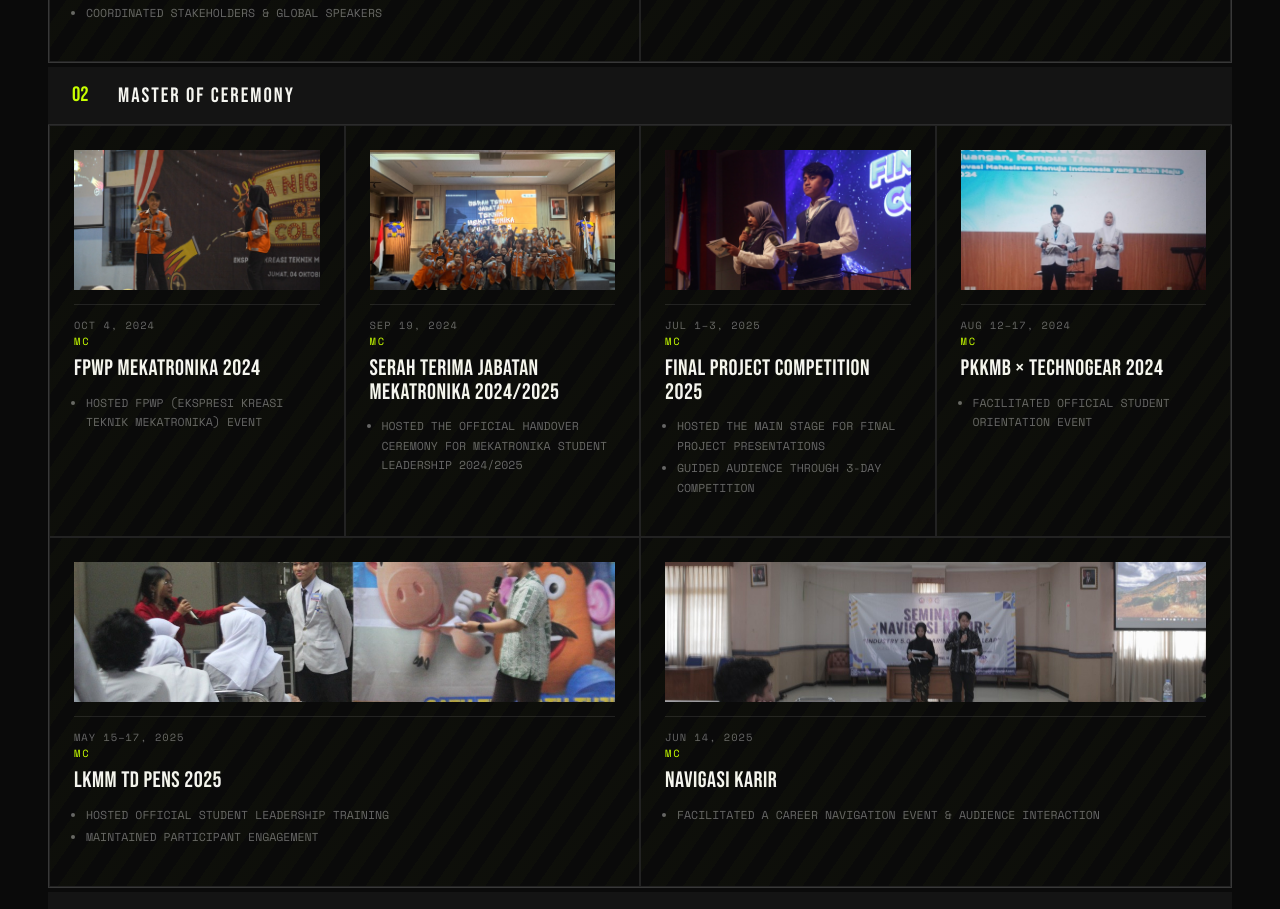
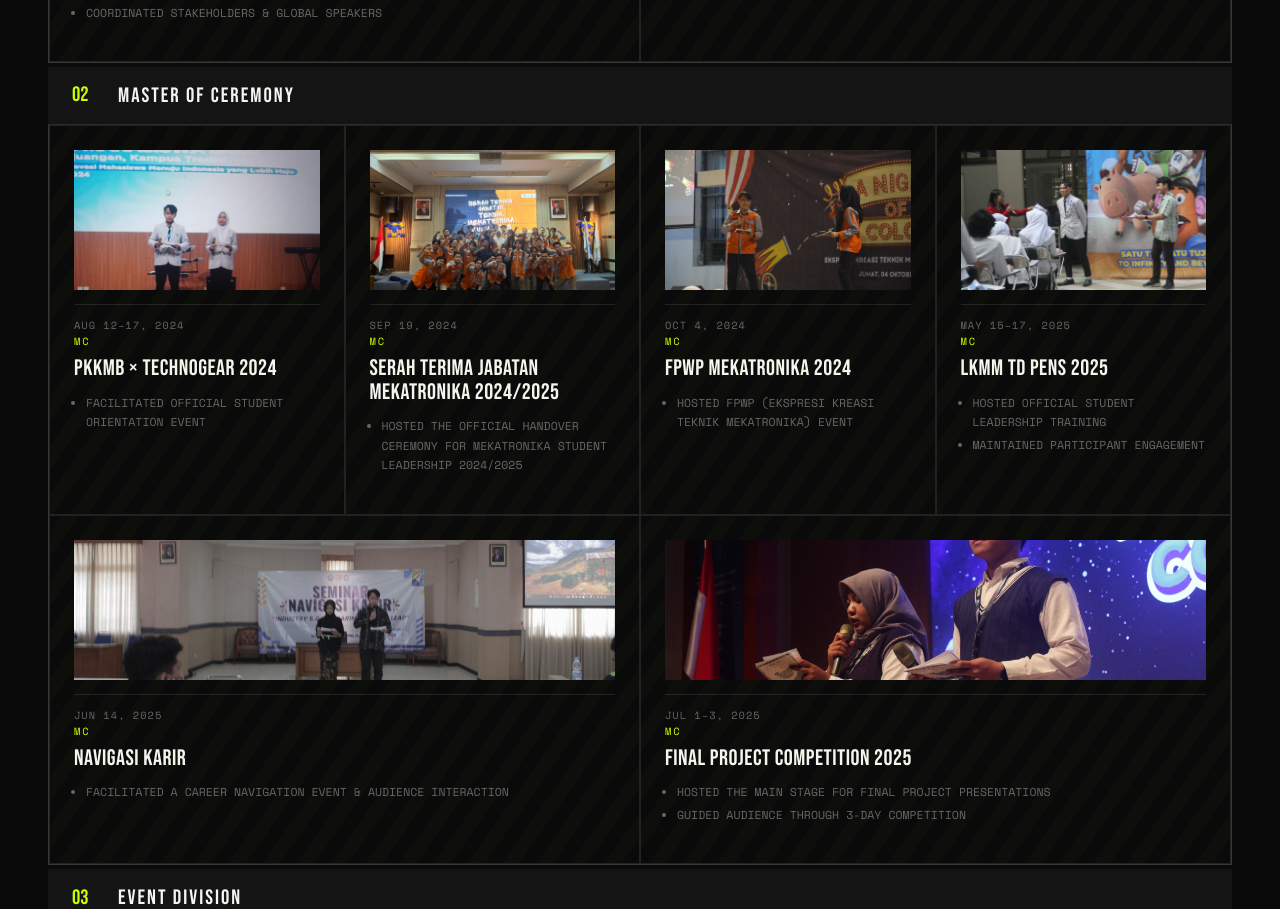
Before and after one commit to R1zkyy/r1zky.github.io, a React (Vite) app: page / in a window 1280 px wide. Shown: the part 1660-2569 px from the top of the page. Built offline with nearby package versions, Linux system fonts and the light colour scheme.

Commit message:
Reorder Network section and sort cards chronologically

```diff
--- a/src/App.jsx
+++ b/src/App.jsx
@@ -35,12 +35,12 @@ const DIVISIONS = [
   {
     tag: '02', name: 'Master of Ceremony',
     events: [
+      { role: 'MC', title: 'PKKMB × TECHNOGEAR 2024', date: 'Aug 12–17, 2024', details: ['Facilitated official student orientation event'], img: '/certs/mc_pkkmb.jpg', imgOptions: { hoverPop: true, style: { objectFit: 'cover', objectPosition: 'center top' } } },
+      { role: 'MC', title: 'Serah Terima Jabatan Mekatronika 2024/2025', date: 'Sep 19, 2024', details: ['Hosted the official handover ceremony for Mekatronika student leadership 2024/2025'], img: '/certs/mc_sertijab.jpg', imgOptions: { hoverPop: true, style: { objectFit: 'cover', objectPosition: 'center top' } } },
       { role: 'MC', title: 'FPWP Mekatronika 2024', date: 'Oct 4, 2024', details: ['Hosted FPWP (Ekspresi Kreasi Teknik Mekatronika) event'], img: imgMcFpwp, imgOptions: { hoverPop: true } },
-      { role: 'MC', title: 'Serah Terima Jabatan Mekatronika 2024/2025', date: 'Sep 19, 2024', details: ['Hosted the official handover ceremony for Mekatronika student leadership 2024/2025'], img: '/certs/mc_sertijab.jpg', imgOptions: { hoverPop: true, style: { objectFit: 'cover', objectPosition: 'center top' } } },
-      { role: 'MC', title: 'Final Project Competition 2025', date: 'Jul 1–3, 2025', details: ['Hosted the main stage for final project presentations', 'Guided audience through 3-day competition'], img: imgMcFpc, imgOptions: { hoverPop: true } },
-      { role: 'MC', title: 'PKKMB × TECHNOGEAR 2024', date: 'Aug 12–17, 2024', details: ['Facilitated official student orientation event'], img: '/certs/mc_pkkmb.jpg', imgOptions: { hoverPop: true, style: { objectFit: 'cover', objectPosition: 'center top' } } },
       { role: 'MC', title: 'LKMM TD PENS 2025', date: 'May 15–17, 2025', details: ['Hosted official student leadership training', 'Maintained participant engagement'], img: imgLkmmTd, imgOptions: { hoverPop: true } },
-      { role: 'MC', title: 'Navigasi Karir', date: 'Jun 14, 2025', details: ['Facilitated a career navigation event & audience interaction'], img: imgMcKarir, imgOptions: { hoverPop: true, style: { objectFit: 'cover', objectPosition: 'center' } } }
+      { role: 'MC', title: 'Navigasi Karir', date: 'Jun 14, 2025', details: ['Facilitated a career navigation event & audience interaction'], img: imgMcKarir, imgOptions: { hoverPop: true, style: { objectFit: 'cover', objectPosition: 'center' } } },
+      { role: 'MC', title: 'Final Project Competition 2025', date: 'Jul 1–3, 2025', details: ['Hosted the main stage for final project presentations', 'Guided audience through 3-day competition'], img: imgMcFpc, imgOptions: { hoverPop: true } }
     ]
   },
   {
@@ -125,9 +125,9 @@ const DIVISIONS = [
 ];
 
 const PROJECTS = [
+  { title: 'CNC-Based Project', date: 'Feb–May 2024', desc: 'Precision component design using CNC technology with WinMax & CAD/CAM.', tech: 'Winmax, CNC Haas Mill VF3', color: 'c-steel', icon: '⚙️', img: '/certs/cnc_based.jpg', imgOptions: { hoverPop: true, style: { objectFit: 'cover', objectPosition: 'center' } } },
   { title: 'Scoring Board', date: 'Aug–Dec 2024', desc: 'Electronic scoring board with dual 7-segment displays and potentiometer-based score control, housed in a transparent acrylic enclosure. Designed for real-time score tracking in competition events.', tech: 'Electronics, PCB Design, Acrylic Fabrication', color: 'c-steel', icon: '🎯', img: '/certs/scoring_board.jpg', imgOptions: { hoverPop: true, style: { objectFit: 'cover', objectPosition: 'center' } } },
   { title: 'Workshop 3D: Making Urban Toys', date: 'Sept–Oct 2024', desc: '3D design & printing workshop focused on crafting urban-themed toys.', tech: 'Blender', color: 'c-lime', icon: '🎮', img: '/certs/workshop_3d.png', imgOptions: { hoverPop: true, style: { objectFit: 'cover', objectPosition: 'center' } } },
-  { title: 'CNC-Based Project', date: 'Feb–May 2024', desc: 'Precision component design using CNC technology with WinMax & CAD/CAM.', tech: 'Winmax, CNC Haas Mill VF3', color: 'c-steel', icon: '⚙️', img: '/certs/cnc_based.jpg', imgOptions: { hoverPop: true, style: { objectFit: 'cover', objectPosition: 'center' } } },
   { title: 'CNC Machine Control System', date: 'Dec 2024', desc: 'Innovative CNC machine control system integrated with Autodesk Inventor.', tech: 'Autodesk Inventor', color: 'c-dark', icon: '💻', img: '/certs/cnc_machine.png', imgOptions: { hoverPop: true, style: { objectFit: 'contain', objectPosition: 'center', background: '#e8f0fb' } } },
   { title: 'RTSS — Robot Tangan Satu Sendi', date: 'Feb–May 2025', desc: 'Single-joint robotic arm system simulated and designed for mechanical analysis and control.', tech: 'Proteus, Inventor', color: 'c-steel', icon: '🤖', img: '/certs/final_upload3.jpg', imgOptions: { hoverPop: true, style: { objectFit: 'cover', objectPosition: 'center' } } },
   { title: 'PID Analog', date: 'May–Jun 2025', desc: 'Analog PID-based DC motor speed control system. Maintains motor speed at setpoint by adjusting input voltage using Proportional-Integral-Derivative control.', tech: 'Proteus, Inventor', color: 'c-lime', icon: '🔧', img: '/certs/pid_analog.png', imgOptions: { hoverPop: true, style: { objectFit: 'cover', objectPosition: 'center' } } },
```
